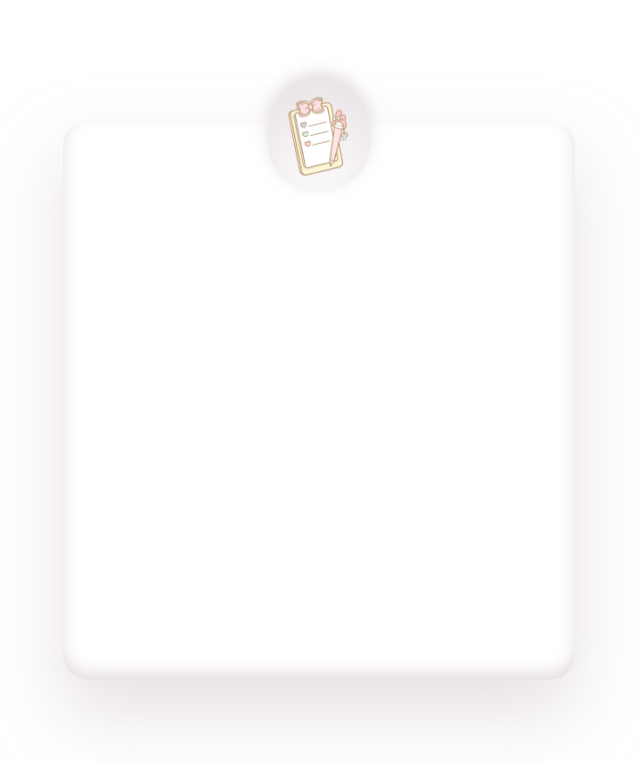
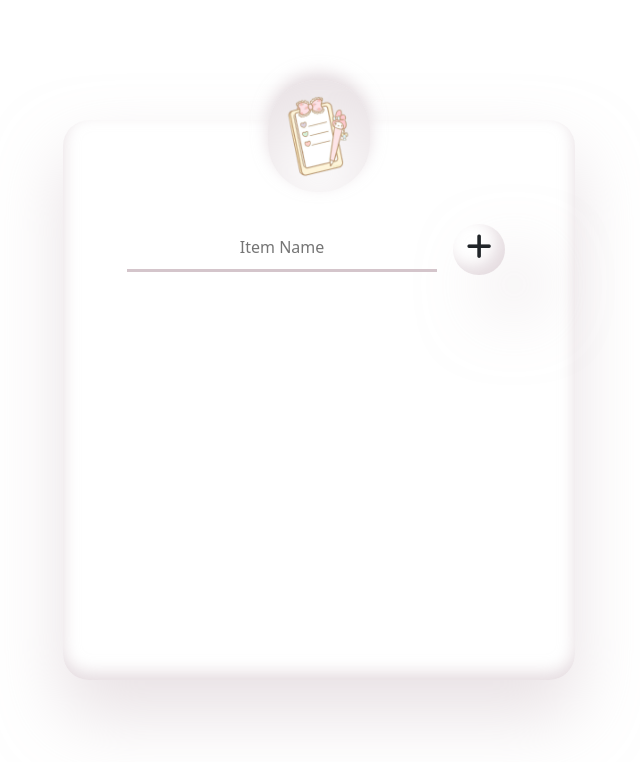
Before and after one commit to rnimisha/react_todo, a React (Create React App) app: page / in a window 1280 px wide. Shown: the top 762 px of the page, without its empty margins (321-961 px from the left). Built offline with nearby package versions, Linux system fonts and the light colour scheme.

Commit message:
input form css

```diff
--- a/public/index.html
+++ b/public/index.html
@@ -19,5 +19,6 @@
     <noscript>You need to enable JavaScript to run this app.</noscript>
     <div id="root"></div>
   </body>
+  <script src="https://kit.fontawesome.com/6bd59e53e5.js" crossorigin="anonymous"></script>
   <script src="https://cdn.jsdelivr.net/npm/bootstrap@5.2.0/dist/js/bootstrap.bundle.min.js" integrity="sha384-A3rJD856KowSb7dwlZdYEkO39Gagi7vIsF0jrRAoQmDKKtQBHUuLZ9AsSv4jD4Xa" crossorigin="anonymous"></script>
 </html>
--- a/src/components/Todo.js
+++ b/src/components/Todo.js
@@ -8,6 +8,12 @@ const Todo = () => {
         <div className="todo-top-icon-container">
             <img className="todo-icon" src="images/todo-cute-icon.png" alt="" />
         </div>
+        <div className="input-form-container">
+            <div className ="input-container">
+                <input type="text" placeholder='Item Name'/>
+            </div>
+            <div className='add-icon-container'><i class="fa-solid fa-plus"></i></div>
+        </div>
     </div>
     </>
   )
--- a/src/components/style.css
+++ b/src/components/style.css
@@ -2,25 +2,25 @@
     width: 40%;
     height: 70vh;
     display: flex;
-    align-items: center;
-    align-content: center;
+    /* align-items: center; */
+    /* align-content: center; */
     margin: auto;
     margin-top: 15vh;
     position: relative;
-    background-color: rgba(255, 255, 255, 1);
+    background-color: #ffffff;
     border-radius: 26px;
-    box-shadow: 0px 35px 68px 0px rgba(212, 197, 203, 0.5), inset 0px -7px 16px 0px rgba(212, 197, 203, 0.6), inset 0px 11px 28px 0px rgb(255, 255, 255);
+    box-shadow: 0px 35px 68px 0px #d4c5cb80, inset 0px -7px 16px 0px #d4c5cb99, inset 0px 11px 28px 0px #ffffff;
 }
 
 .todo-top-icon-container{
     position: absolute;
     width: 20%;
     height: 20%;
-    background-color: rgba(255, 255, 255, 1);
+    background-color: #ffffff;
     top: -40px;
     left: 40%;
     border-radius: 50px;
-    box-shadow: inset 0px 35px 68px 0px rgba(212, 197, 203, 0.5), 0px -7px 16px 0px rgba(212, 197, 203, 0.6),  0px 11px 28px 0px rgb(255, 255, 255);
+    box-shadow: inset 0px 35px 68px 0px #d4c5cb80, 0px -7px 16px 0px #d4c5cb99,  0px 11px 28px 0px #ffffff;
 
 }
 
@@ -30,3 +30,45 @@
     height: 80%;
     margin-top: 10%;
 }
+
+.input-form-container{
+    margin-left: auto;
+    margin-right: auto;
+    margin-top: 6.5rem;
+    width: 30vw;
+    display: inline-flex;
+    height: 3.2rem;
+}
+.input-form-container input{
+    width: 95%;
+    text-align: center;
+    height: 3rem;
+    border: none;
+    background: transparent;
+    border-bottom: 3px solid #d4c5cb;
+    outline: none;
+    position: relative;
+}
+
+.input-container{
+    width: 85%;
+}
+.add-icon-container{
+    width: 3.2rem;
+    border-radius: 50px;
+    text-align: center;
+    padding-top: 8px;
+    box-shadow:  9px 9px 18px #c1b3b9, -9px -9px 18px #e7d7dd;
+    background-color: #ffffff;
+    box-shadow: 35px 35px 68px 0px #d4c5cb80,
+    inset -8px -8px 16px 0px #d4c5cb99, inset 0px 11px 28px 0px #ffffff;
+}
+
+.add-icon-container:hover{
+    background-color: #d4c5cb;
+    box-shadow: inset 35px 35px 68px 0px #d4c5cb80,
+    inset 8px 8px -16px 0px #d4c5cb99, inset 0px -11px -28px 0px #ffffff;
+}
+.fa-plus{
+    font-size: 1.8rem;
+}
```
